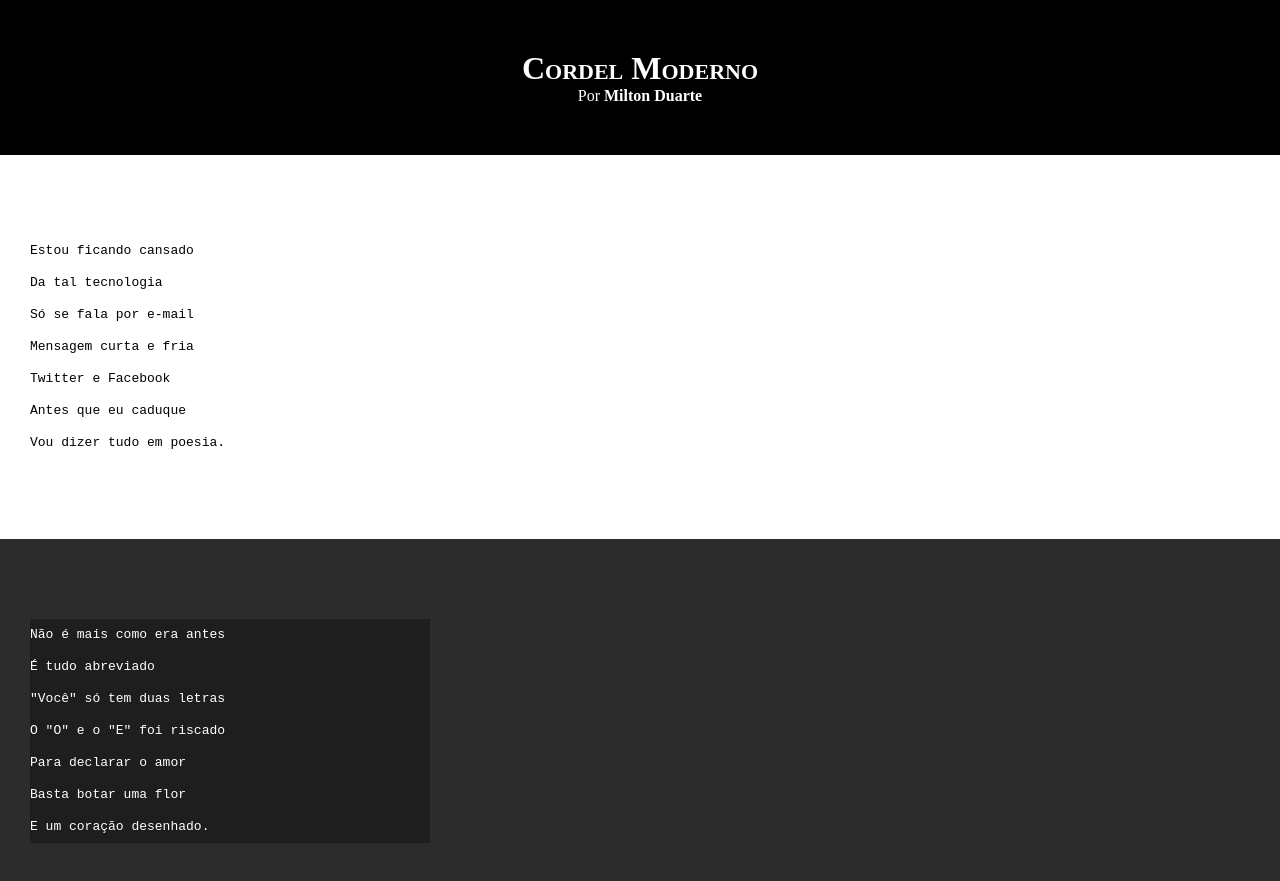
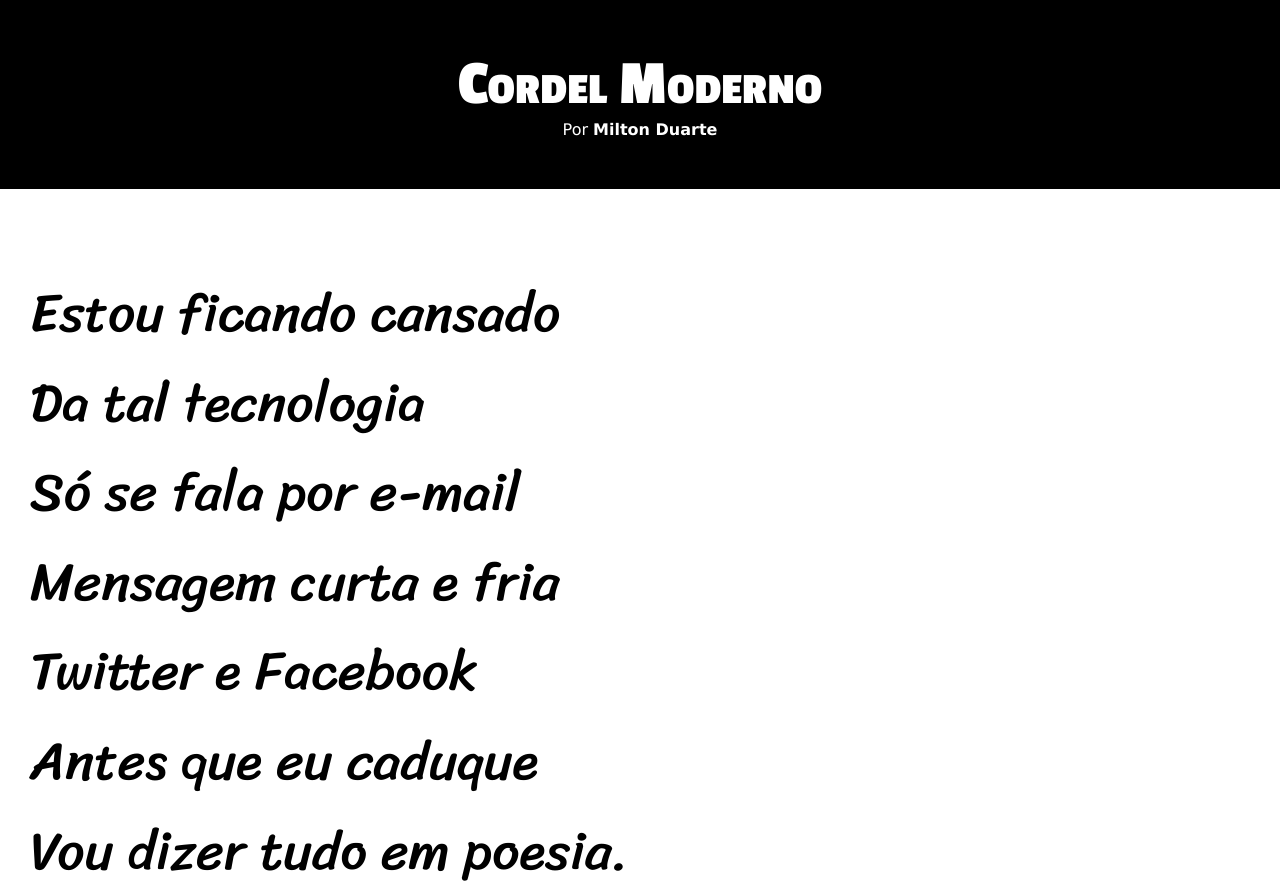
Before and after one commit to gustavoarakakiA/html-css, a plain HTML site: page desafios/des012/index.html in a window 1280 px wide. Shown: the top 881 px of the page. Drawn offline with Linux system fonts and the light colour scheme.

Commit message:
atualizacao de estilos desafio 12

```diff
--- a/desafios/des012/style.css
+++ b/desafios/des012/style.css
@@ -1,4 +1,13 @@
 @charset 'UTF-8';
+
+@import url('https://fonts.googleapis.com/css2?family=Passion+One:wght@400;700;900&family=Sriracha&display=swap');
+@import url('https://fonts.googleapis.com/css2?family=Sriracha&display=swap');
+
+:root {
+    --font1: Verdana, Geneva, sans-serif, Tahoma;
+    --font2: "Passion One", cursive;
+    --font3: "Sriracha", cursive;
+}
 
 * {
     margin: 0px;
@@ -7,10 +16,13 @@
 
 pre {
     white-space: pre-line;
+    font-family: var(--font3);
+    font-size: 1.2em;
 }
 
 html, body {
     min-height: 100vh;
+    font-family: var(--font1);
     background-color: darkgray;
 }
 
@@ -23,6 +35,9 @@ header {
 header > h1 {
     padding-top: 50px;
     font-variant: small-caps;
+    font-family: var(--font2);
+
+    font-size: 5vw;
 }
 
 header > p {
@@ -45,6 +60,7 @@ section {
     padding-left: 30px;
 
     line-height: 2em;
+    font-size: 3.5vw;
 }
 
 section.normal {
@@ -58,7 +74,8 @@ section.imagem {
 }
 
 section.imagem > pre  {
-    width: 400px;
+    display: inline-block;
+    padding: 5px;
     background-color: rgba(0, 0, 0, 0.308);
 }
 
```
